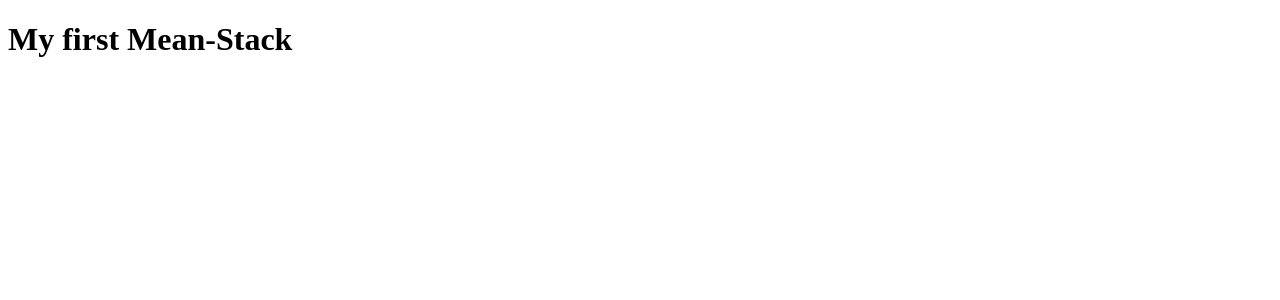
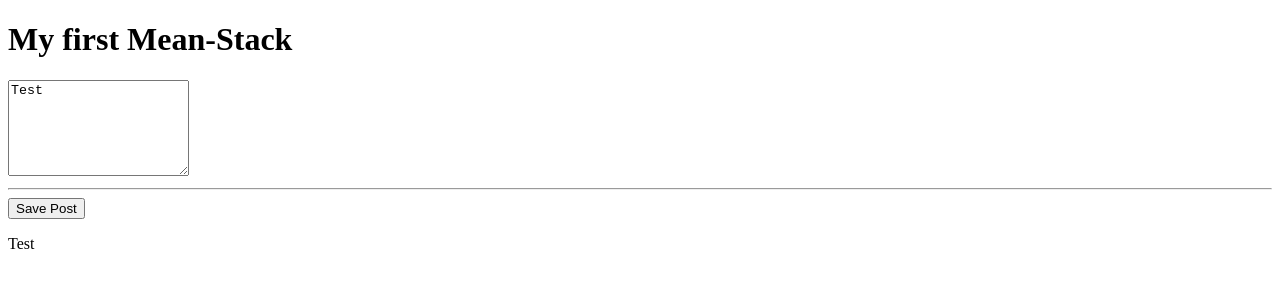
Before and after one commit to amabelleS/My-network, an Angular app: page / in a window 1280 px wide. Shown: the top 300 px of the page. Built offline with nearby package versions, Linux system fonts and the light colour scheme.

Commit message:
Outputing new post

```diff
--- a/src/app/app.component.html
+++ b/src/app/app.component.html
@@ -1 +1,2 @@
 <h1>My first Mean-Stack</h1>
+<app-post-create></app-post-create>
--- a/src/app/app.module.ts
+++ b/src/app/app.module.ts
@@ -2,10 +2,12 @@
 import { BrowserModule } from '@angular/platform-browser';
 
 import { AppComponent } from './app.component';
+import { PostCreateComponent } from './post/post-create/post-create.component';
 
 @NgModule({
   declarations: [
-    AppComponent
+    AppComponent,
+    PostCreateComponent
   ],
   imports: [
     BrowserModule
--- /dev/null
+++ b/src/app/post/post-create/post-create.component.html
@@ -0,0 +1,4 @@
+<textarea rows="6" [value]="newPost"></textarea>
+<hr />
+<button (click)="onAddPost()">Save Post</button>
+<p>{{ newPost }}</p>
--- /dev/null
+++ b/src/app/post/post-create/post-create.component.ts
@@ -0,0 +1,14 @@
+import { Component } from "@angular/core";
+
+@Component({
+  selector: 'app-post-create',
+  templateUrl: './post-create.component.html'
+})
+export class PostCreateComponent {
+  newPost ='Test';
+
+  onAddPost() {
+    this.newPost = 'The user\'s post'
+  }
+
+}
```
